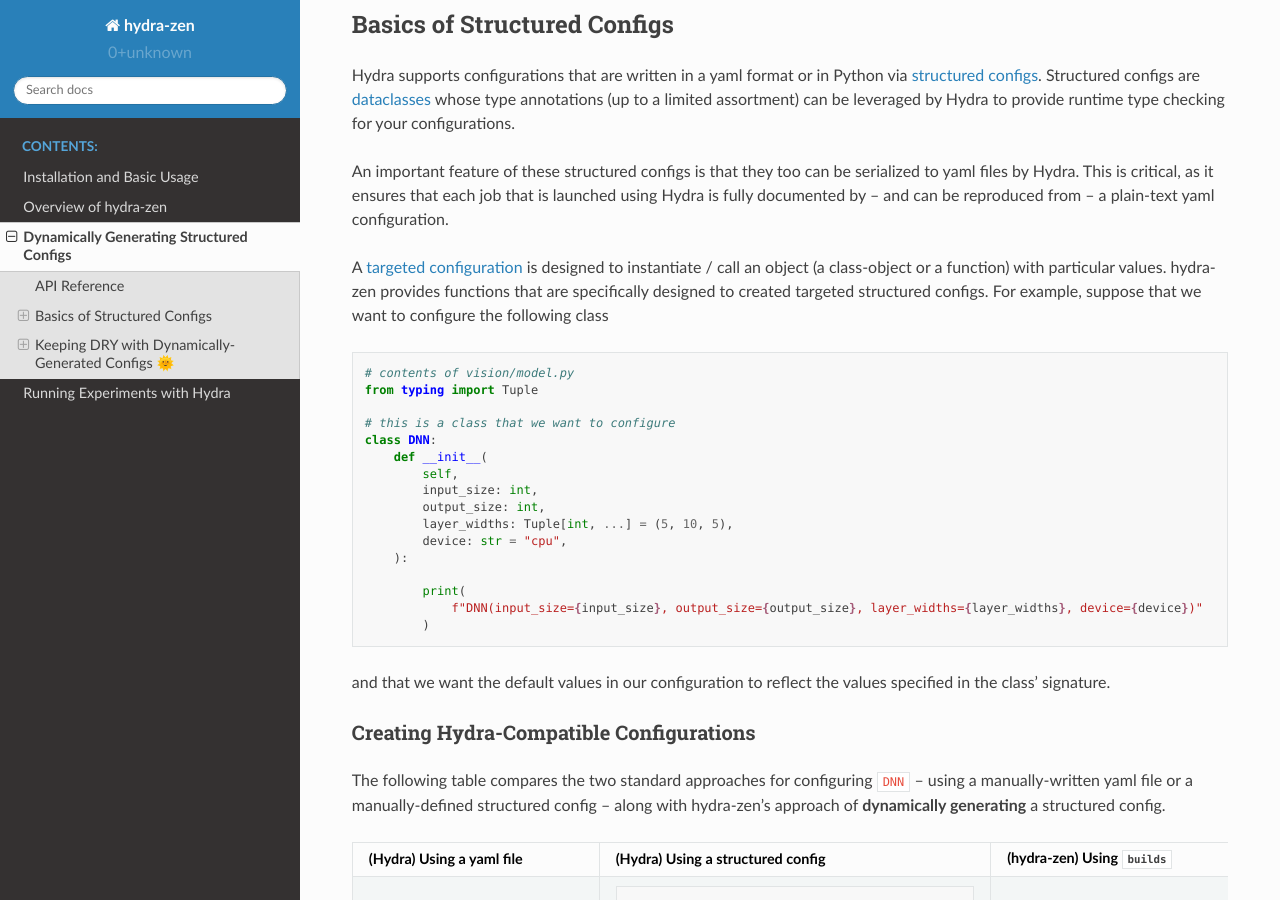
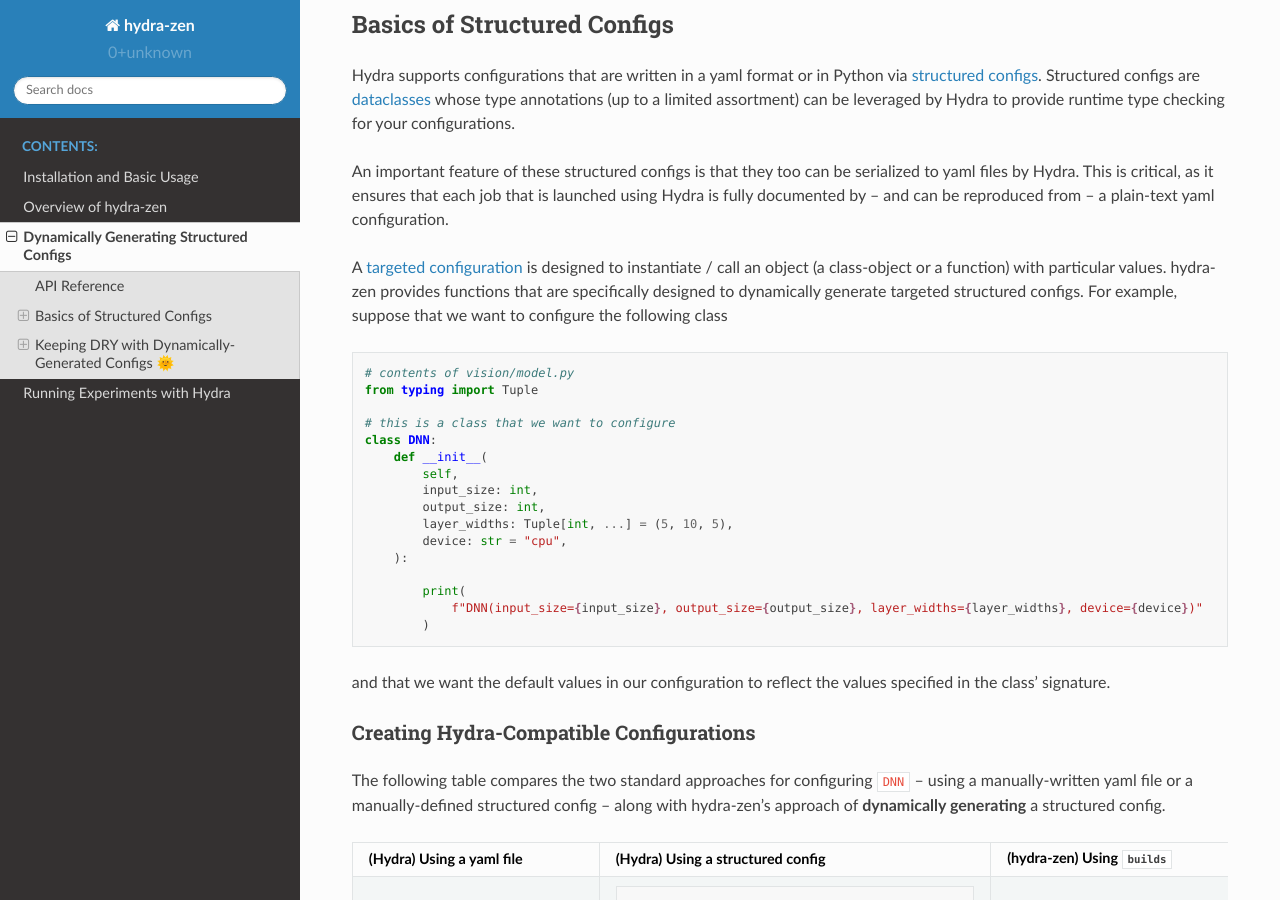
Before and after one commit to mit-ll-responsible-ai/hydra-zen, a Sphinx documentation site: the page built from docs/source/structured_configs.rst, in a window 1280 px wide and 900 px high, scrolled down 404 px. Built offline with Sphinx 7.4.7 and the Read the Docs theme 2.0.0, drawn with Linux system fonts in a browser that asks for light colours.

Commit message:
fix typo

```diff
--- a/docs/source/structured_configs.rst
+++ b/docs/source/structured_configs.rst
@@ -30,7 +30,7 @@
 This is critical, as it ensures that each job that is launched using Hydra is fully documented by – and can be reproduced from – a plain-text yaml configuration.
 
 A `targeted configuration <https://hydra.cc/docs/next/advanced/instantiate_objects/overview>`_ is designed to instantiate / call an object (a class-object or a function) with particular values.
-hydra-zen provides functions that are specifically designed to created targeted structured configs.
+hydra-zen provides functions that are specifically designed to dynamically generate targeted structured configs.
 For example, suppose that we want to configure the following class
 
 .. code:: python
```
